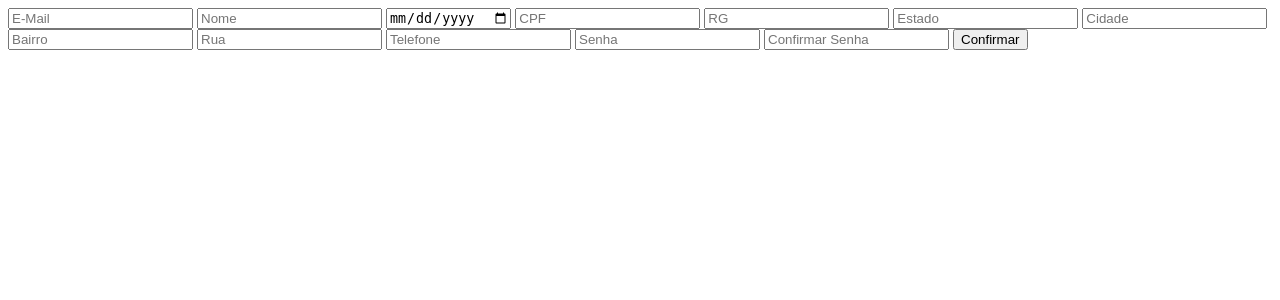
After one commit to EnzoCaetano015/Veterinaria, a PHP site: page /cadastro.php in a window 1280 px wide. The commit adds this page. Shown: the top 300 px of the page. Run offline with PHP 8.4, Linux system fonts and the light colour scheme.

Commit message:
cadastro e correções de erros

```diff
--- /dev/null
+++ b/cadastro.php
@@ -0,0 +1,25 @@
+<!DOCTYPE html>
+<html lang="en">
+<head>
+    <meta charset="UTF-8">
+    <meta http-equiv="X-UA-Compatible" content="IE=edge">
+    <meta name="viewport" content="width=device-width, initial-scale=1.0">
+    <title>Login</title>
+</head>
+<body>
+    <form action="processa_cadastro.php" method="POST">
+        <input placeholder="E-Mail" name="email" type="email">
+        <input placeholder="Nome" name="nome" type="text">
+        <input name="datanasc" type="date">
+        <input placeholder="CPF" name="cpf" type="text">
+        <input placeholder="RG" name="rg" type="text">
+        <input placeholder="Estado" name="estado" type="text">
+        <input placeholder="Cidade" name="cidade" type="text">
+        <input  placeholder="Bairro"name="bairro" type="text">
+        <input  placeholder="Rua" name="rua" type="text">
+        <input  placeholder="Telefone" name="telefone" type="tel">
+        <input  placeholder="Senha" name="senha" type="password">
+        <input  placeholder="Confirmar Senha" name="confirm" type="text">
+        <button type="submit">Confirmar</button>
+</body>
+</html>
--- a/login.php
+++ b/login.php
@@ -1,3 +1,6 @@
+<?php
+    session_start();
+?>
 <!DOCTYPE html>
 <html lang="en">
 <head>
--- a/veterinaria.sql
+++ b/veterinaria.sql
@@ -66,7 +66,7 @@ CREATE TABLE `consulta` (
 --
 
 CREATE TABLE `dono` (
-  `id_dono` int(11) NOT NULL,
+  `id_dono` int(11) AUTO_INCREMENT NOT NULL,
   `nome` varchar(255) DEFAULT NULL,
   `CPF` varchar(15) DEFAULT NULL,
   `RG` varchar(15) DEFAULT NULL,
@@ -87,7 +87,7 @@ CREATE TABLE `dono` (
 --
 
 CREATE TABLE `ficha` (
-  `id_diag` int(11) NOT NULL,
+  `id_diag` int(11) AUTO_INCREMENT NOT NULL,
   `exames` varchar(255) DEFAULT NULL,
   `retorno` bit(1) DEFAULT NULL,
   `diagnostico` varchar(255) DEFAULT NULL,
@@ -104,7 +104,7 @@ CREATE TABLE `ficha` (
 --
 
 CREATE TABLE `veterinário` (
-  `id_veterinario` int(11) NOT NULL,
+  `id_veterinario` int(11) AUTO_INCREMENT NOT NULL,
   `nome` varchar(255) DEFAULT NULL,
   `RG` varchar(255) DEFAULT NULL,
   `CPF` varchar(255) DEFAULT NULL,
```
Also changed, not shown: index.php (+3 -8 lines), processa_cadastro.php (added, +23 -0 lines).
